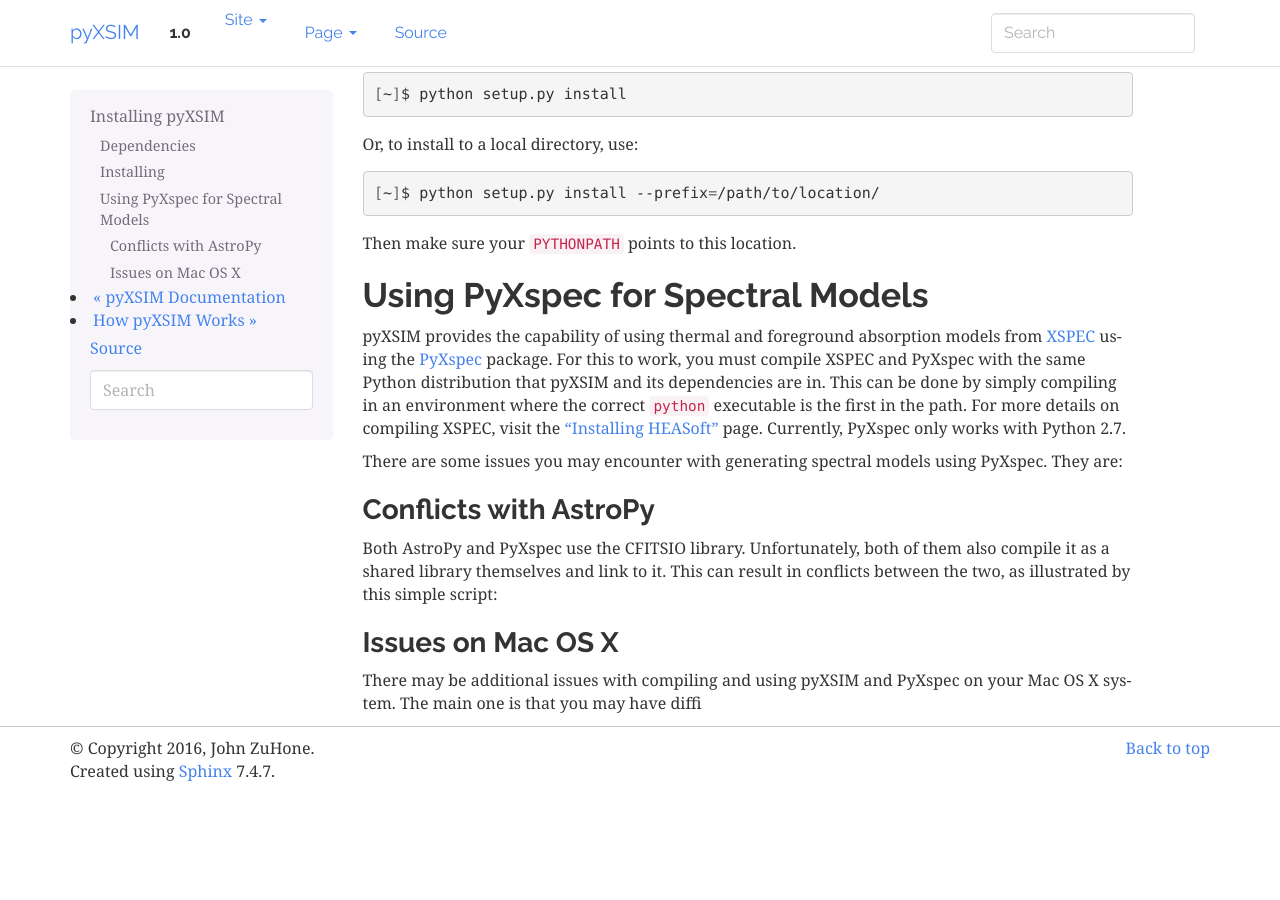
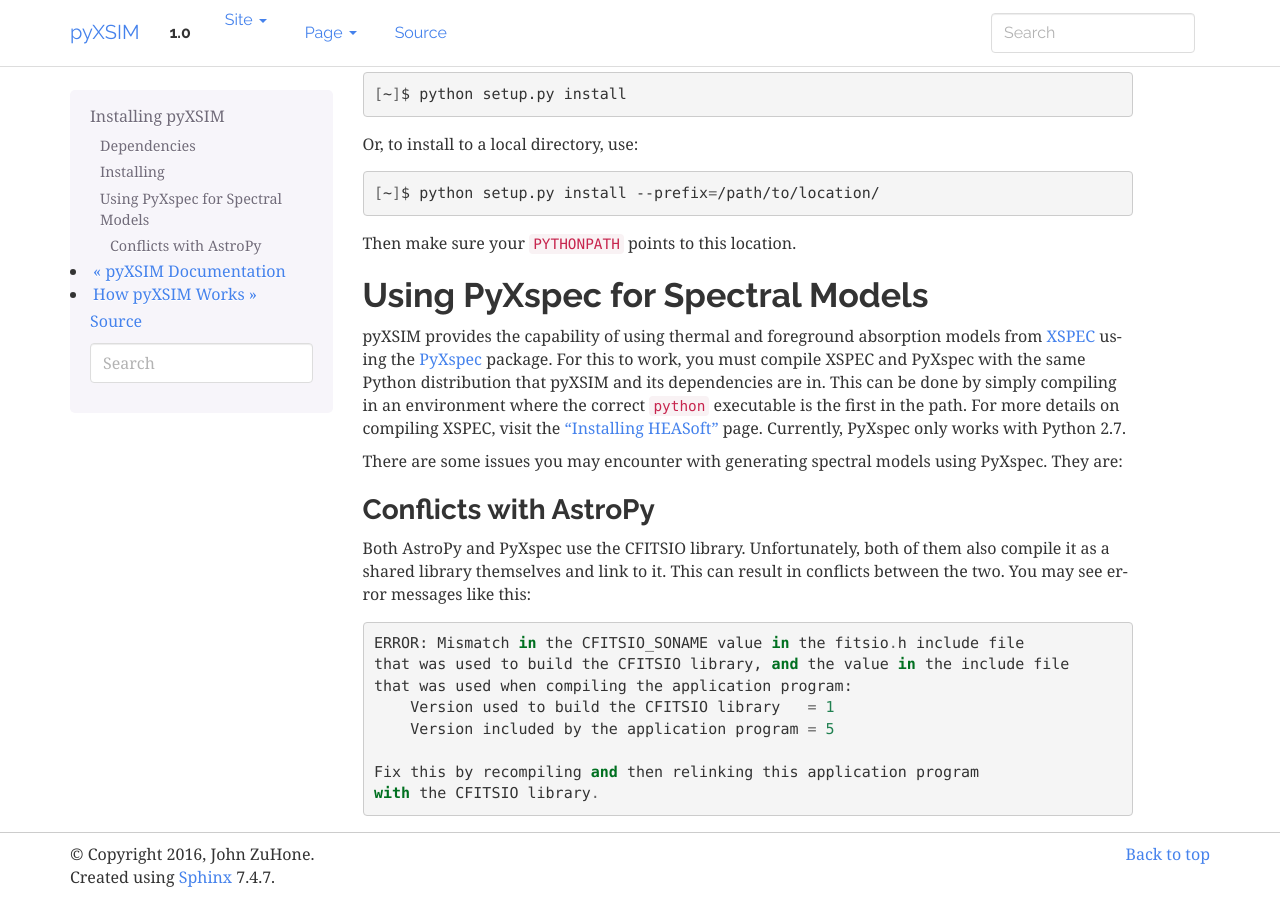
Before and after one commit to jzuhone/pyxsim, a Sphinx documentation site: the page built from doc/source/installing.rst, in a window 1280 px wide and 900 px high, scrolled down 763 px. Built offline with Sphinx 7.4.7, drawn with Linux system fonts in a browser that asks for light colours; before the commit the page ends 1557 px from its top, so only the background shows below that.

Commit message:
Install notes on CFITSIO conflict

```diff
--- a/doc/source/installing.rst
+++ b/doc/source/installing.rst
@@ -70,11 +70,16 @@
 ++++++++++++++++++++++
 
 Both AstroPy and PyXspec use the CFITSIO library. Unfortunately, both of them also compile it as
-a shared library themselves and link to it. This can result in conflicts between the two, as
-illustrated by this simple script:
+a shared library themselves and link to it. This can result in conflicts between the two. You may see
+error messages like this:
 
-Issues on Mac OS X
-++++++++++++++++++
+.. code-block::
 
-There may be additional issues with compiling and using pyXSIM and PyXspec on your Mac OS X
-system. The main one is that you may have diffi
+    ERROR: Mismatch in the CFITSIO_SONAME value in the fitsio.h include file
+    that was used to build the CFITSIO library, and the value in the include file
+    that was used when compiling the application program:
+        Version used to build the CFITSIO library   = 1
+        Version included by the application program = 5
+
+    Fix this by recompiling and then relinking this application program
+    with the CFITSIO library.
```
